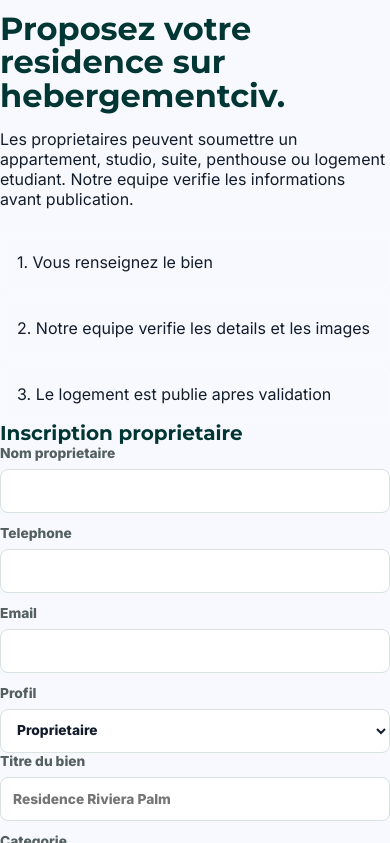
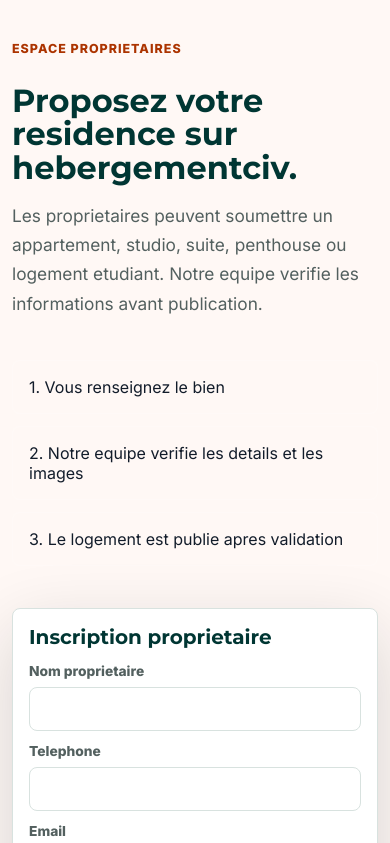
Before and after one commit to nioumail72-hash/marymuanext, a website: page public/index.html in a window 390 px wide. Shown: the part 2101-2944 px from the top of the page. Drawn offline with Linux system fonts and the light colour scheme; no server answers.

Commit message:
Update styles.css

```diff
--- a/public/styles.css
+++ b/public/styles.css
@@ -324,6 +324,7 @@ textarea {
 
 .market-section,
 .split-section,
+.owner-section,
 .payment-section,
 .contact-section,
 .admin-section {
@@ -584,6 +585,26 @@ textarea {
   grid-template-columns: 0.9fr 1.1fr;
 }
 
+.owner-section {
+  background: #fff8f5;
+  display: grid;
+  gap: 42px;
+  grid-template-columns: 0.8fr 1.2fr;
+}
+
+.owner-intro {
+  align-content: start;
+  display: grid;
+  gap: 16px;
+}
+
+.owner-intro p:not(.eyebrow) {
+  color: var(--muted);
+  font-size: 1.08rem;
+  line-height: 1.7;
+  margin: 0;
+}
+
 .split-section h2,
 .split-section h3 {
   color: var(--white);
@@ -610,6 +631,7 @@ textarea {
 
 .booking-card,
 .contact-form,
+.owner-property-form,
 .admin-dashboard {
   background: var(--white);
   border-radius: 8px;
@@ -721,7 +743,7 @@ textarea {
 .metric-grid {
   display: grid;
   gap: 16px;
-  grid-template-columns: repeat(4, minmax(0, 1fr));
+  grid-template-columns: repeat(auto-fit, minmax(180px, 1fr));
 }
 
 .payment-grid article,
@@ -795,6 +817,7 @@ textarea {
 
 .site-settings-manager,
 .admin-property-manager,
+.owner-submission-manager,
 .city-tile-manager {
   border-bottom: 1px solid var(--line);
   border-top: 1px solid var(--line);
@@ -853,6 +876,7 @@ textarea {
 
 .site-settings-form,
 .property-admin-form,
+.owner-property-form,
 .city-tile-form {
   background: #ffffff;
   border: 1px solid var(--line);
@@ -871,12 +895,14 @@ textarea {
 
 .site-settings-form textarea,
 .property-admin-form textarea,
+.owner-property-form textarea,
 .city-tile-form textarea {
   resize: vertical;
 }
 
 .site-settings-form input[type="file"],
 .property-admin-form input[type="file"],
+.owner-property-form input[type="file"],
 .city-tile-form input[type="file"] {
   background: #f7fbfb;
   border-style: dashed;
@@ -1799,7 +1825,8 @@ textarea {
 
   .market-layout,
   .contact-section,
-  .split-section {
+  .split-section,
+  .owner-section {
     grid-template-columns: 1fr;
   }
 
@@ -1813,6 +1840,7 @@ textarea {
 
   .site-settings-manager,
   .admin-property-manager,
+  .owner-submission-manager,
   .city-tile-manager {
     grid-template-columns: 1fr;
   }
@@ -2018,6 +2046,7 @@ textarea {
   .market-section,
   .city-carousel-section,
   .split-section,
+  .owner-section,
   .payment-section,
   .contact-section,
   .admin-section {
@@ -2043,6 +2072,7 @@ textarea {
 
   .booking-card,
   .contact-form,
+  .owner-property-form,
   .admin-dashboard,
   .site-settings-form,
   .property-admin-form,
@@ -2154,6 +2184,7 @@ textarea {
   .market-section,
   .city-carousel-section,
   .split-section,
+  .owner-section,
   .payment-section,
   .contact-section,
   .admin-section,
@@ -2184,6 +2215,7 @@ textarea {
   .property-body,
   .booking-card,
   .contact-form,
+  .owner-property-form,
   .admin-dashboard,
   .site-settings-form,
   .property-admin-form,
```
